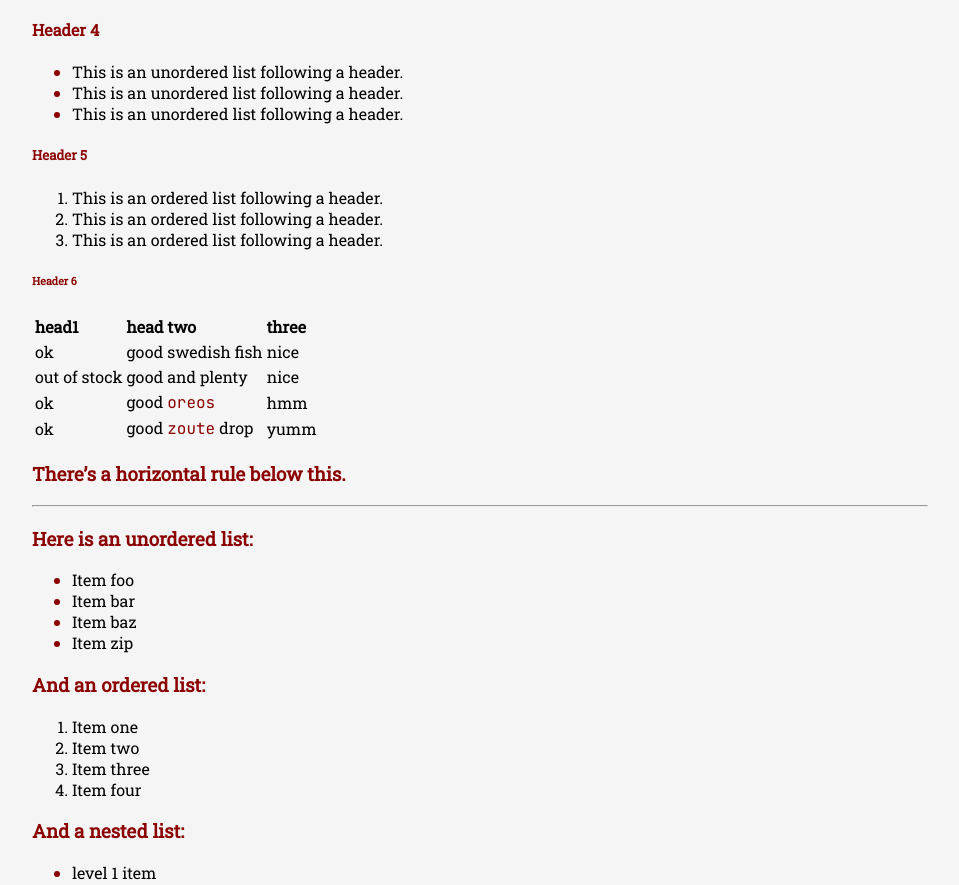
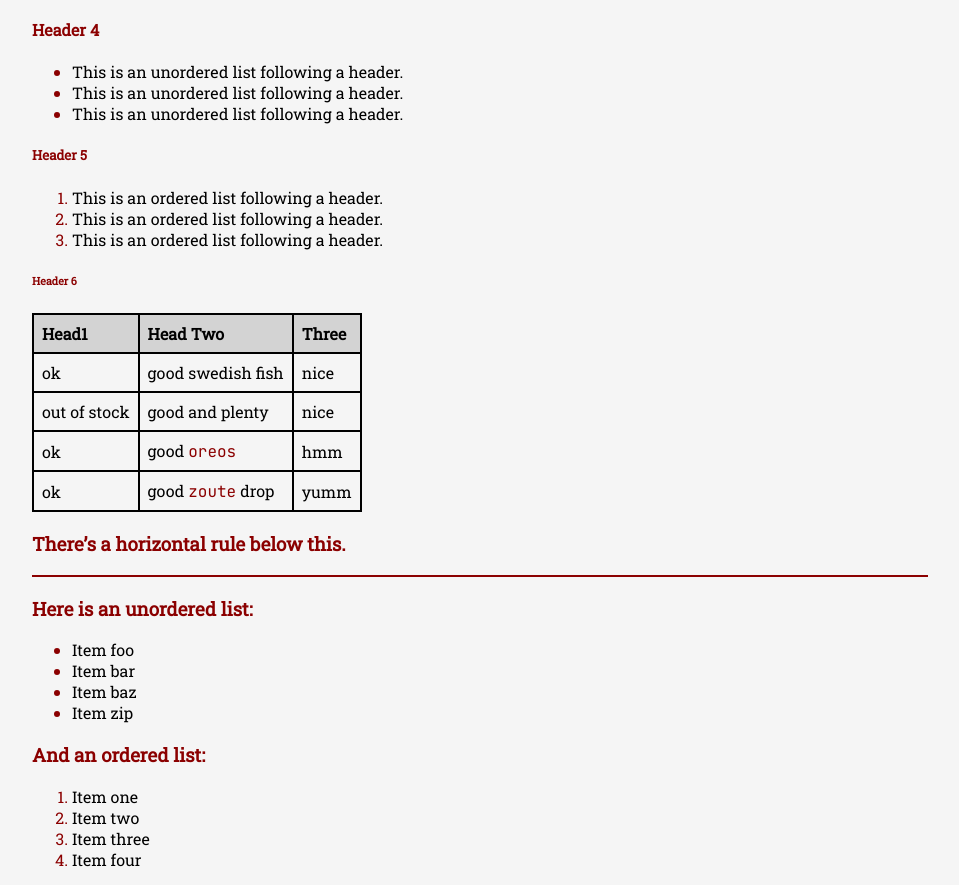
Before and after one commit to tsieczko/jekyll-theme-tsieczko, a Jekyll site: the page built from index.md, in a window 1280 px wide. Shown: the part 1429-2314 px from the top of the page, without its empty margins (160-1119 px from the left). Built offline with Jekyll 4.4.1, drawn with Linux system fonts in a browser that asks for light colours.

Commit message:
table styling

```diff
--- a/assets/css/styles.css
+++ b/assets/css/styles.css
@@ -28,8 +28,30 @@ a {
 	color: darkred;
 }
 
-ul ::marker {
-	color: darkred
+ul ::marker, ol ::marker {
+	color: darkred;
+}
+
+table {
+	border-radius: 0.3rem;
+	border-spacing: 0;
+	border-collapse: collapse;
+}
+
+th {
+	border: 2px solid black;
+	padding: 0.5rem;
+	background-color: lightgrey;
+}
+
+td {
+	border: 2px solid black;
+	padding: 0.5rem;
+}
+
+hr {
+	border: 0.1rem solid darkred;
+	background-color: darkred;
 }
 
 pre {
--- a/index.md
+++ b/index.md
@@ -83,7 +83,7 @@ def factorial(number):
 
 ###### Header 6
 
-| head1        | head two          | three |
+| Head1        | Head Two          | Three |
 |:-------------|:------------------|:------|
 | ok           | good swedish fish | nice  |
 | out of stock | good and plenty   | nice  |
```
